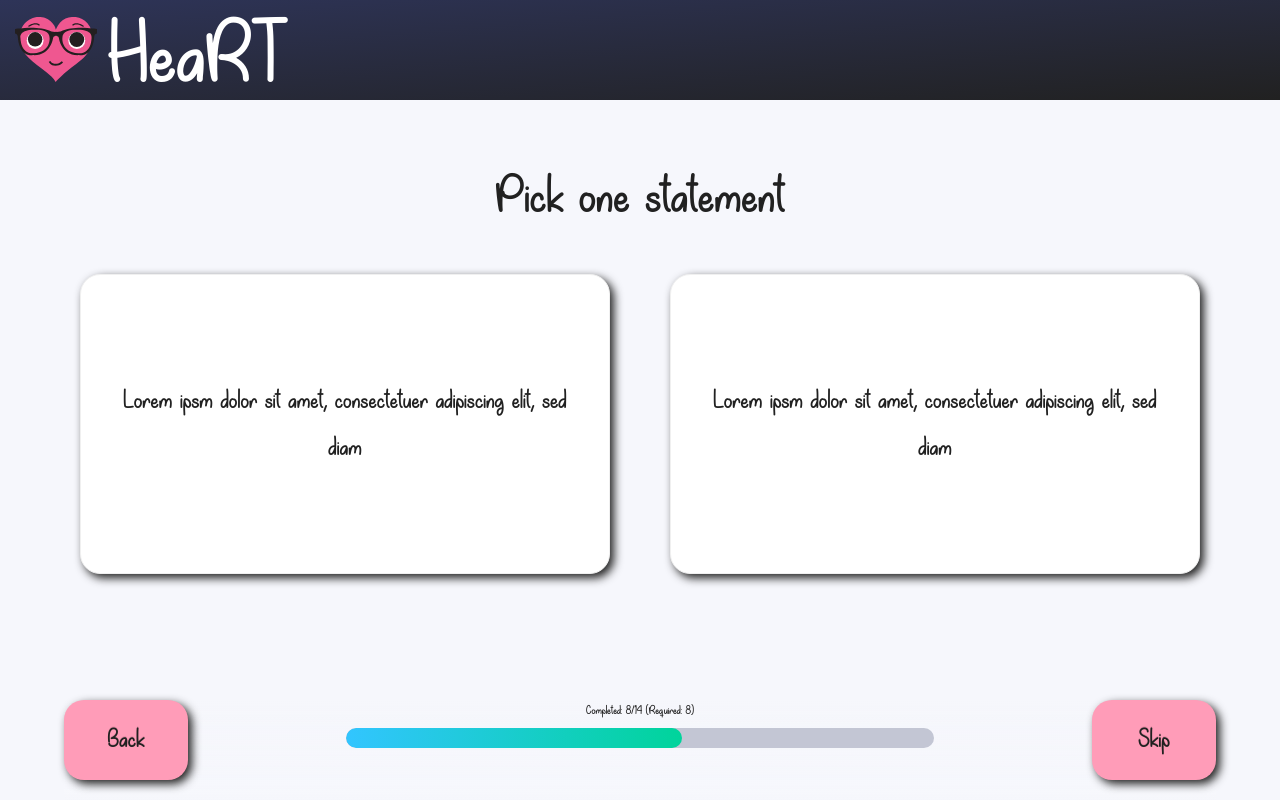
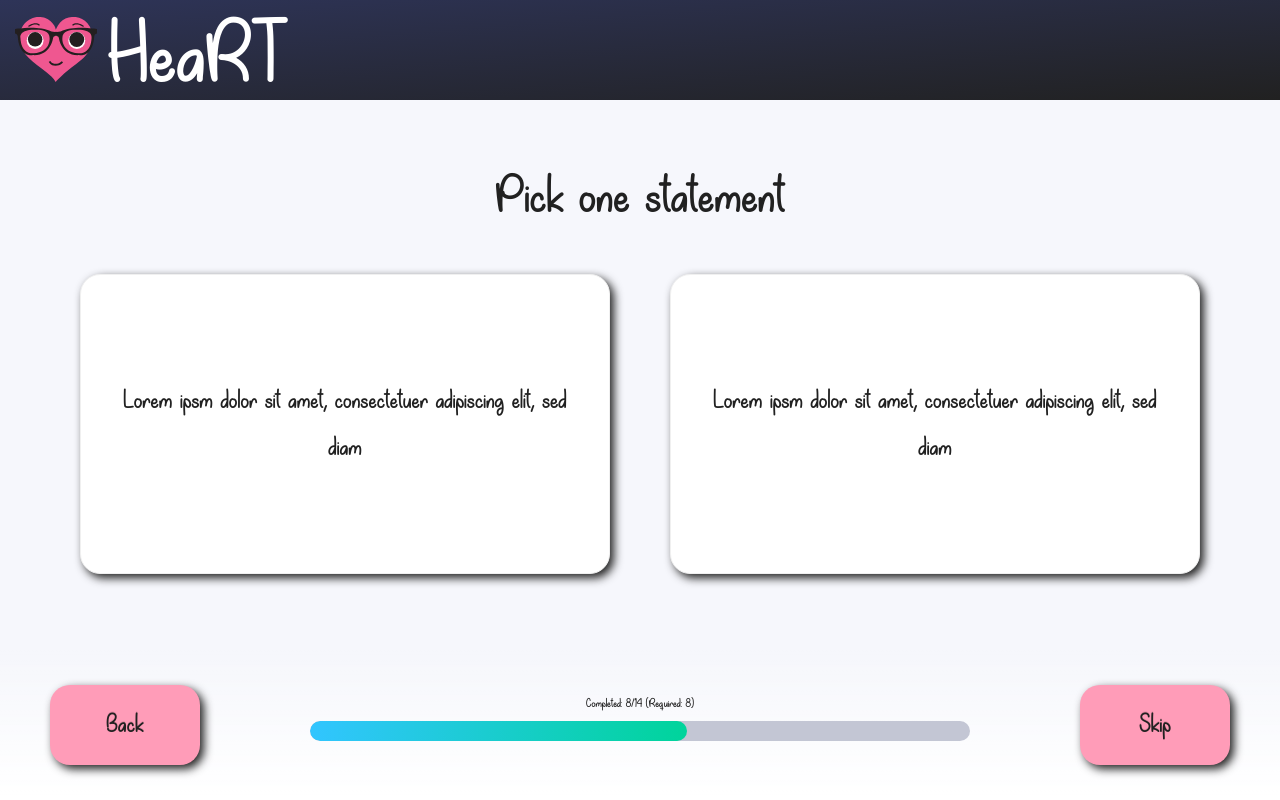
Before and after one commit to HeartUoA/HeaRT, a React (Create React App) app: page /DisplayCards in a window 1280 px wide. Built offline with nearby package versions, Linux system fonts and the light colour scheme.

Commit message:
feat(front-end): make margins on pages consistent
Make footer/header margins consistent from page to page

```diff
--- a/src/pages/Preview.tsx
+++ b/src/pages/Preview.tsx
@@ -71,6 +71,7 @@ const Preview: React.FC = () => {
             <Dimension {...item} />
           ))}
         </Row>
+      </div>
       <div className="Navigation">
         <Button
           type="primary"
@@ -88,7 +89,6 @@ const Preview: React.FC = () => {
         </Button>
       </div>
     </div>
-    </div>
   );
 };
 
--- a/src/styles/DisplayCards.css
+++ b/src/styles/DisplayCards.css
@@ -53,16 +53,15 @@
   margin: 0px;
 }
 
-
 .Progress {
   display: flex;
   flex-direction: column;
   align-items: center;
-  width: 100%;
+  flex: 1;
   padding-bottom: 15px;
 }
 
 .Progress-Bar {
-  width: 65%;
+  width: 75%;
   margin: 5px 0px 0px;
 }
--- a/src/styles/Navigation.css
+++ b/src/styles/Navigation.css
@@ -3,12 +3,14 @@
   display: flex;
   flex-direction: row;
   position: fixed;
+  align-items: center;
   bottom: 0px;
-  padding-bottom: 20px;
-  width: 90%;
+  padding: 0px 50px;
+  width: 100%;
+  height: 150px;
   background-image: linear-gradient(
     rgba(255, 255, 255, 0),
-    rgb(246, 247, 252, 1)
+    rgb(255, 255, 255, 1)
   );
 }
 
```
Also changed, not shown: src/pages/DisplayCards.tsx (+4 -4 lines). Lines whose indentation alone changed are shown as unchanged.
